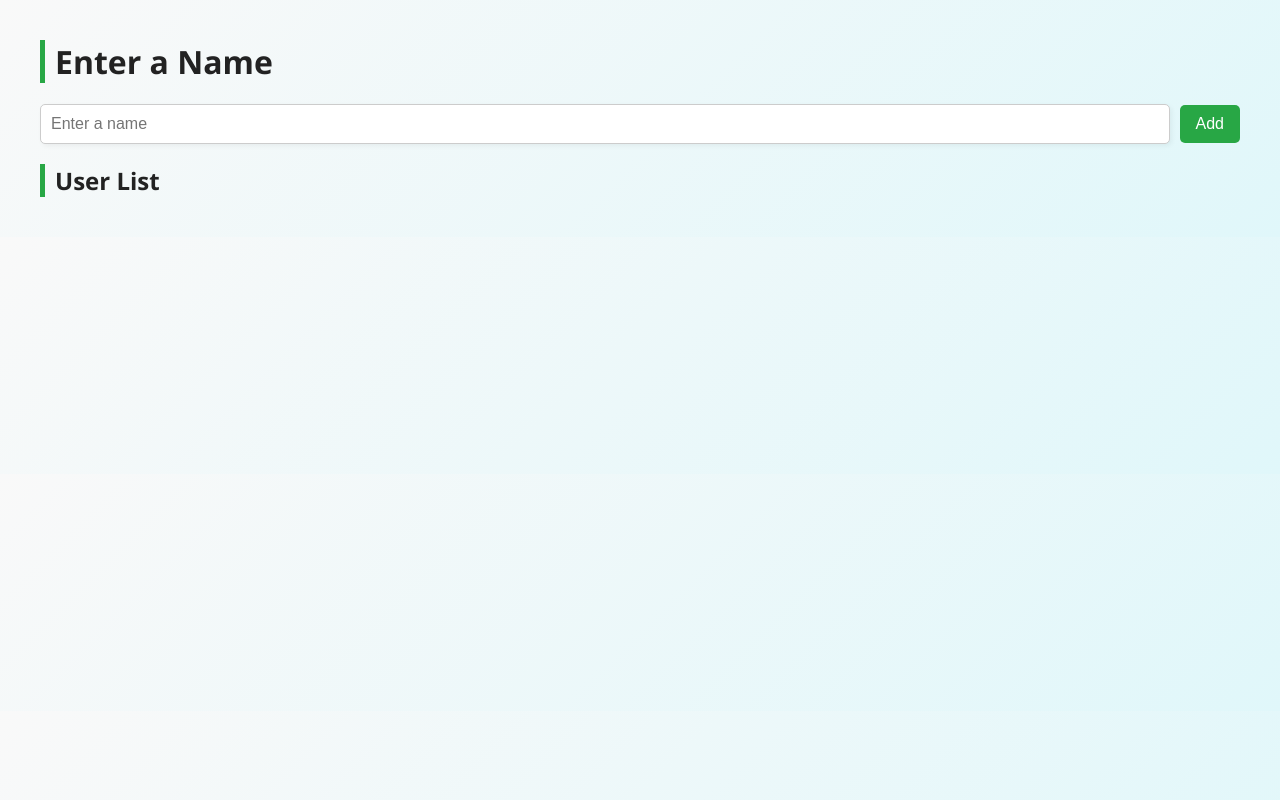
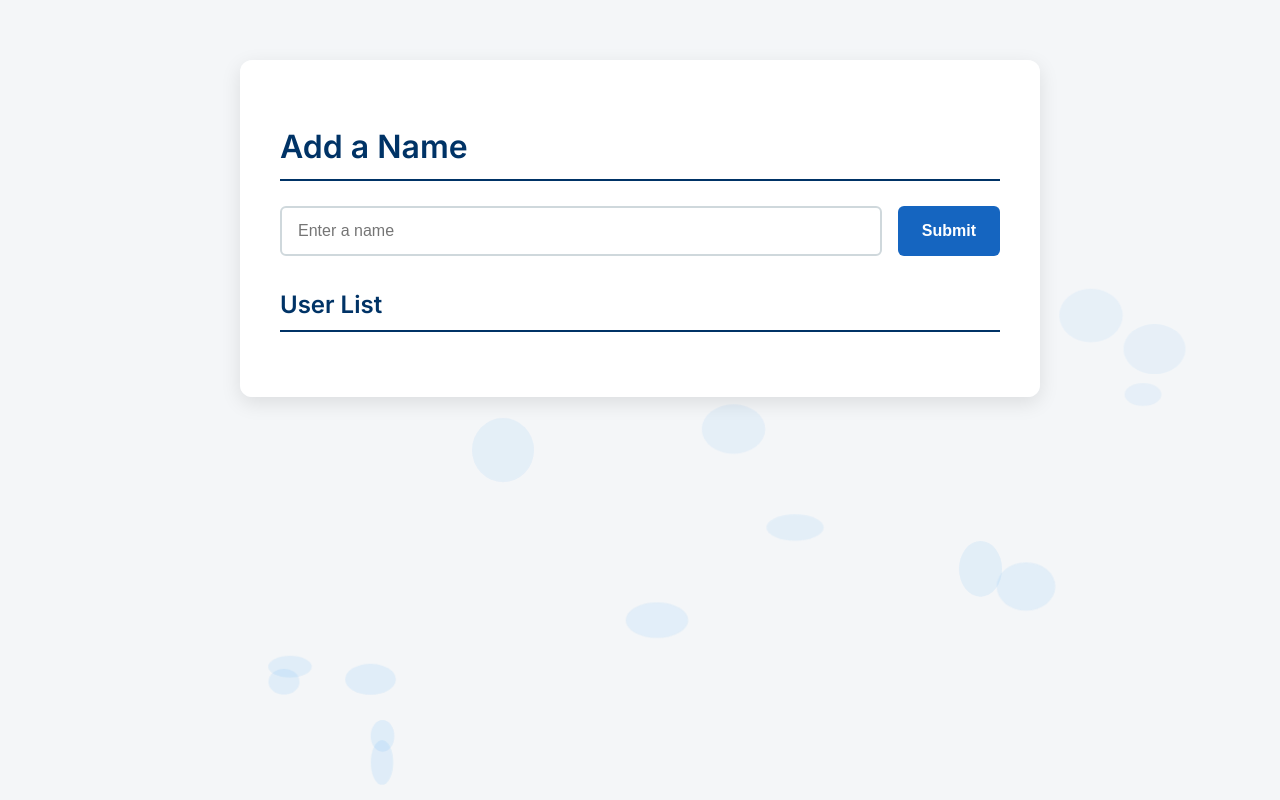
Before and after one commit to PavanThumati/php-flask-appliaction-CF, a PHP site: page / in a window 1280 px wide. Run offline with PHP 8.4, Linux system fonts and the light colour scheme; data that the repository does not hold is empty.

Commit message:
Update index.php

```diff
--- a/web-tier/index.php
+++ b/web-tier/index.php
@@ -4,7 +4,6 @@ $apiUrl = 'http://app-service/';
 if ($_SERVER["REQUEST_METHOD"] == "POST") {
     $name = $_POST['name'];
 
-    // Send POST to Flask app
     $options = [
         'http' => [
             'header'  => "Content-type: application/x-www-form-urlencoded\r\n",
@@ -12,15 +11,13 @@ if ($_SERVER["REQUEST_METHOD"] == "POST") {
             'content' => http_build_query(['name' => $name])
         ]
     ];
-    $context  = stream_context_create($options);
+    $context = stream_context_create($options);
     file_get_contents($apiUrl, false, $context);
 
-    // Redirect to avoid form resubmission
     header("Location: " . $_SERVER['PHP_SELF']);
     exit();
 }
 
-// Fetch data from Flask
 $response = file_get_contents($apiUrl);
 $users = json_decode($response, true);
 ?>
@@ -29,83 +26,172 @@ $users = json_decode($response, true);
 <html>
 <head>
     <title>Flask-MySQL App</title>
+    <link href="https://fonts.googleapis.com/css2?family=Inter:wght@400;600&display=swap" rel="stylesheet">
     <style>
         body {
-            font-family: 'Segoe UI', Tahoma, Geneva, Verdana, sans-serif;
-            margin: 40px;
-            background: linear-gradient(135deg, #f9f9f9, #e0f7fa);
-            color: #333;
+            margin: 0;
+            padding: 0;
+            font-family: 'Inter', sans-serif;
+            background-color: #f4f6f8;
+            color: #2a2a2a;
+            line-height: 1.6;
+            position: relative;
+            overflow: hidden;
         }
+
+        .bubble-bg {
+            position: fixed;
+            top: 0;
+            left: 0;
+            z-index: 0;
+            width: 100%;
+            height: 100%;
+            pointer-events: none;
+            overflow: hidden;
+        }
+
+        .bubble {
+            position: absolute;
+            bottom: -100px;
+            background: rgba(100, 181, 246, 0.15);
+            border-radius: 50%;
+            animation: floatUp linear infinite;
+        }
+
+        @keyframes floatUp {
+            0% {
+                transform: translateY(0) scale(1);
+                opacity: 0;
+            }
+            10% {
+                opacity: 1;
+            }
+            100% {
+                transform: translateY(-1200px) scale(1.2);
+                opacity: 0;
+            }
+        }
+
+        .container {
+            position: relative;
+            z-index: 1;
+            max-width: 720px;
+            margin: 60px auto;
+            padding: 40px;
+            background-color: rgba(255, 255, 255, 0.95);
+            border-radius: 12px;
+            box-shadow: 0 6px 20px rgba(0, 0, 0, 0.1);
+        }
+
         h1, h2 {
-            color: #222;
-            border-left: 5px solid #28a745;
-            padding-left: 10px;
+            color: #003366;
+            border-bottom: 2px solid #003366;
+            padding-bottom: 6px;
+            margin-bottom: 25px;
         }
+
         form {
-            margin-top: 20px;
             display: flex;
             flex-wrap: wrap;
-            gap: 10px;
-            align-items: center;
+            gap: 16px;
+            margin-bottom: 30px;
         }
+
         input[type="text"] {
-            padding: 10px;
-            flex: 1 1 250px;
-            border: 1px solid #ccc;
-            border-radius: 5px;
-            box-shadow: 2px 2px 5px rgba(0,0,0,0.05);
+            flex: 1 1 280px;
+            padding: 14px 16px;
+            border: 2px solid #cfd8dc;
+            border-radius: 6px;
             font-size: 16px;
+            background-color: #ffffff;
+            transition: border-color 0.3s ease;
         }
+
+        input[type="text"]:focus {
+            border-color: #1565c0;
+            outline: none;
+            box-shadow: 0 0 0 3px rgba(21, 101, 192, 0.2);
+        }
+
         input[type="submit"] {
-            padding: 10px 16px;
-            background-color: #28a745;
+            padding: 14px 24px;
+            background-color: #1565c0;
             color: white;
+            font-size: 16px;
+            font-weight: 600;
             border: none;
-            border-radius: 5px;
-            font-size: 16px;
+            border-radius: 6px;
             cursor: pointer;
-            transition: background-color 0.3s ease;
+            transition: background-color 0.2s ease, transform 0.1s ease;
         }
+
         input[type="submit"]:hover {
-            background-color: #218838;
+            background-color: #0d47a1;
+            transform: translateY(-2px);
         }
+
         ul {
+            list-style: none;
+            padding: 0;
             margin-top: 20px;
-            padding: 0;
-            list-style: none;
-            max-width: 400px;
         }
+
         li {
-            background-color: white;
-            margin-bottom: 10px;
-            padding: 10px;
-            border-left: 4px solid #28a745;
-            box-shadow: 0 2px 4px rgba(0,0,0,0.05);
-            border-radius: 3px;
+            background-color: #fefefe;
+            padding: 14px 18px;
+            margin-bottom: 12px;
+            border-left: 5px solid #1565c0;
+            border-radius: 6px;
+            box-shadow: 0 1px 4px rgba(0,0,0,0.06);
+            transition: transform 0.2s ease;
         }
+
+        li:hover {
+            transform: translateX(6px);
+        }
+
         @media (max-width: 600px) {
-            body {
-                margin: 20px;
+            .container {
+                margin: 30px 16px;
+                padding: 20px;
             }
+
             form {
                 flex-direction: column;
                 align-items: stretch;
+            }
+
+            input[type="submit"] {
+                width: 100%;
             }
         }
     </style>
 </head>
 <body>
-    <h1>Enter a Name</h1>
+    <div class="bubble-bg">
+        <?php for ($i = 0; $i < 20; $i++): ?>
+            <div class="bubble" style="
+                left: <?= rand(0, 100) ?>%;
+                width: <?= rand(20, 60) ?>px;
+                height: <?= rand(20, 60) ?>px;
+                animation-duration: <?= rand(12, 28) ?>s;
+                animation-delay: <?= rand(0, 10) ?>s;"></div>
+        <?php endfor; ?>
+    </div>
+
+    <div class="container">
+        <h1>Add a Name</h1>
         <form method="post">
             <input type="text" name="name" required placeholder="Enter a name" />
-        <input type="submit" value="Add" />
+            <input type="submit" value="Submit" />
         </form>
 
         <h2>User List</h2>
         <ul>
             <?php foreach ($users as $user): ?>
-            <li><?php echo htmlspecialchars($user['name']); ?></li>
+                <li><?= htmlspecialchars($user['name']) ?></li>
             <?php endforeach; ?>
         </ul>
+    </div>
 </body>
 </html>
```
Lines whose indentation alone changed are shown as unchanged.
